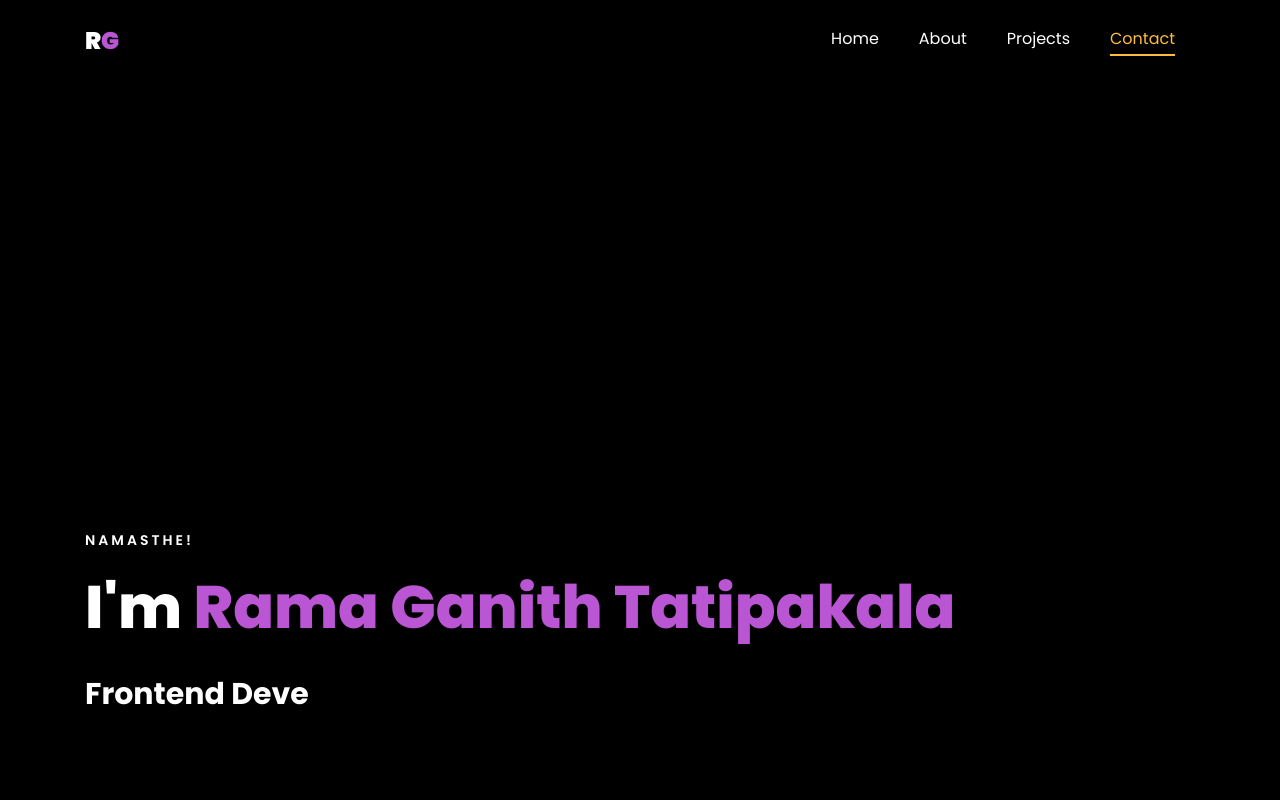
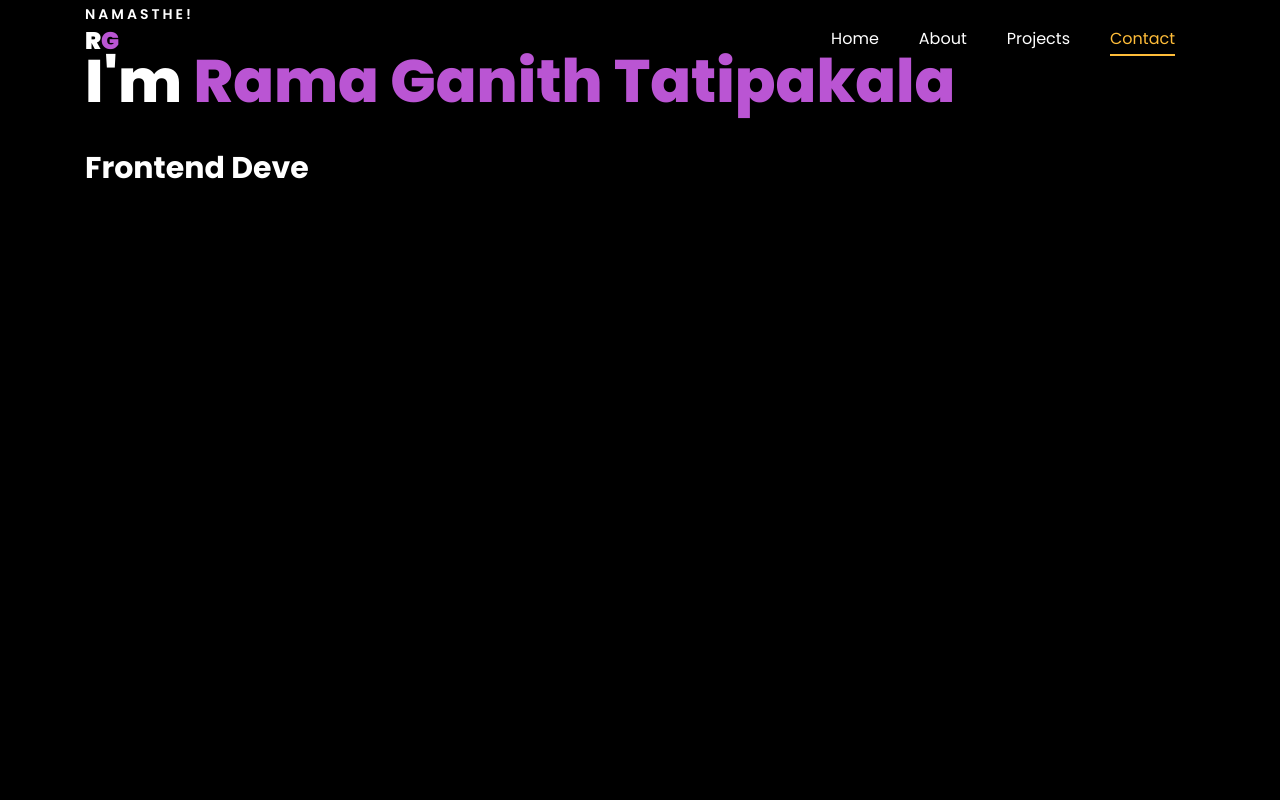
Before and after one commit to ramganith1/portfolio, a plain HTML site: page index.html in a window 1280 px wide. Shown: the top 800 px of the page. Drawn offline with Linux system fonts and the light colour scheme; files whose address does not match are found by name.

Commit message:
Update index.html

```diff
--- a/index.html
+++ b/index.html
@@ -185,7 +185,7 @@
 	       <div class="slider-item ">
 	      	<div class="overlay"></div>
 	         <div class="container">
-	          <div class="row d-md-flex no-gutters slider-text align-items-end justify-content-left" data-scrollax-parent="true">
+	          <div class="row d-md-flex no-gutters slider-text align-items-left justify-content-left" data-scrollax-parent="true">
 	          <!----	<div class="one-third js-fullheight order-md-last img" style="background-image:url(https://res.cloudinary.com/dyqbyiv5c/image/upload/v1734849329/rth_jpizz1-removebg-preview_kqd3d6.png);">
 	          	 <div class="overlay"></div>
 	          	</div> ---->
@@ -239,7 +239,11 @@
 	      </div>
 		</div>
     </section>
-
+<br>
+	  <br>
+	  <br>
+	  <br>
+	  <br>
 
 
 
```
